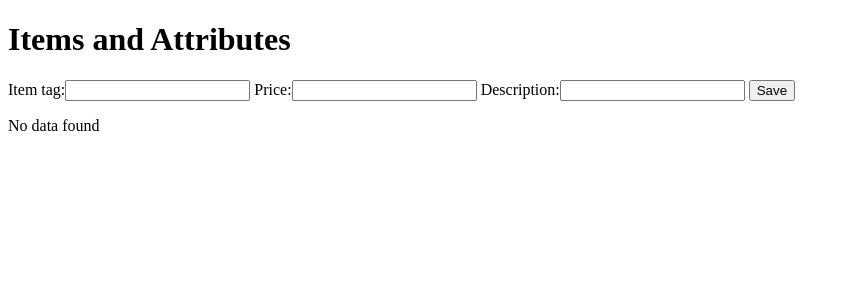
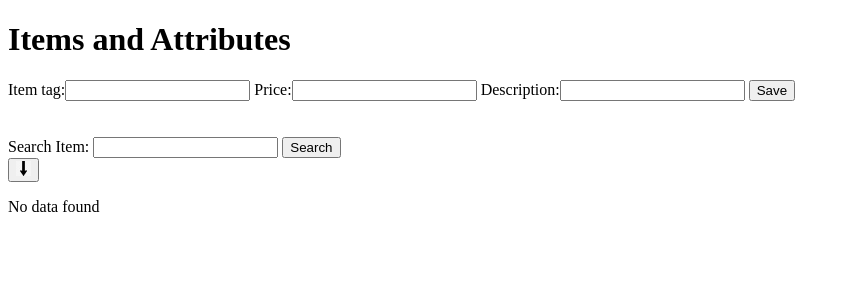
Before and after one commit to adityadworkplace/practice1, a FastAPI app: template templates/index.html in a window 1280 px wide. Shown: the top 300 px of the page, without its empty margins (0-850 px from the left). Run offline with FastAPI, Linux system fonts and the light colour scheme; the template is opened without the code that fills it, so the values that code supplies are empty.

Commit message:
search and sort applied

```diff
--- a/main.py
+++ b/main.py
@@ -110,3 +110,16 @@ async def update_item(item_id: int, db : db_dependency, tag = Form(...), price =
     result.description = description
     db.commit()
     db.refresh(result)
+
+@app.get('/searchitems/')
+async def searchitems( db : db_dependency, q: Optional[str] = None):
+    if q:
+        result = db.query(models.Item).filter((models.Item.tag.contains(q)) | (models.Item.description.contains(q))).all()
+    else:
+        result = db.query(models.Item).all()
+    return result
+
+@app.get('/get_sorteditems')
+async def get_sorteditems(db : db_dependency):
+    result = db.query(models.Item).order_by(models.Item.tag.asc()).all()
+    return result
--- a/templates/index.html
+++ b/templates/index.html
@@ -19,7 +19,14 @@
     <span id="itemformtag"></span>
     <span id="itemformprice"></span>
     <span id="itemformdescription"></span>
-
+    <br><br>
+    <div>
+        <form id="searchbar" method="get">
+            Search Item: <input type="text" name="search">
+            <button type="submit">Search</button>
+        </form>
+    </div>
+    <button onclick="sort()"><img src="./img/arrow.png" style="width: 15px;"></button>
     <div id="items"></div>
     <br>
     <div id="Attributeformdiv"></div>
--- a/templates/script/index.js
+++ b/templates/script/index.js
@@ -1,4 +1,4 @@
-window.addEventListener("load", getitem());
+window.onload = getitem();
 
 document.getElementById("closeModal").addEventListener("click", () => {
     document.getElementById("updateModal").style.display = "none";
@@ -54,7 +54,7 @@ async function getitem() {
         return;
     }
 
-    let table = "<table border='1' cellpadding='5' cellspacing='0'><tr><th>tag</th><th>price</th><th>description</th><th></th><th></th></tr>"
+    let table = "<table border='1' cellpadding='5' cellspacing='0'><tr><th>tag</th><th>price</th><th>description</th><th></th><th></th><th></th></tr>"
     data.forEach(item => {
         table += `<tr>
         <td>${item.tag}</td>
@@ -215,3 +215,65 @@ form1.addEventListener("submit", async (e) => {
     stoploader();
     getitem();
 })
+
+document.getElementById("searchbar").addEventListener("submit", async (e) => {
+    e.preventDefault();
+    const q = e.target.querySelector("input[name='search']").value.trim();
+    loader();
+    const response = await fetch(`http://127.0.0.1:8000/searchitems/?q=${encodeURIComponent(q)}`, {
+        method: "GET"
+    });
+    const data = await response.json();
+
+    const container = document.getElementById("items");
+    container.innerHTML = "";
+    if (data.length === 0) {
+        container.innerHTML = "<p>No data found</p>";
+        return;
+    }
+    let table = "<table border='1' cellpadding='5' cellspacing='0'><tr><th>tag</th><th>price</th><th>description</th><th></th><th></th><th></th></tr>"
+    data.forEach(item => {
+        table += `<tr>
+        <td>${item.tag}</td>
+        <td>${item.price}</td>
+        <td>${item.description || ""}</td>
+        <td><button type="button" onclick="getattr(${item.id}); selectid(${item.id}, this)">Select</button></td>
+        <td><button type="button" onclick="updateitem(${item.id})">Update</button></td>
+        <td><button type="button" onclick="deleteitem(${item.id})">Delete</button></td>
+        </tr>`;
+    });
+    table += "</table>"
+    container.innerHTML = table;
+    stoploader();
+})
+
+async function sort() {
+    loader();
+    const response = await fetch("http://127.0.0.1:8000/get_sorteditems", {
+        method: "GET"
+    });
+    const data = await response.json();
+    const container = document.getElementById("items");
+    container.innerHTML = "";
+
+    if (data.length === 0) {
+        container.innerHTML = "<p>No data found</p>";
+        stoploader();
+        return;
+    }
+
+    let table = "<table border='1' cellpadding='5' cellspacing='0'><tr><th>tag</th><th>price</th><th>description</th><th></th><th></th><th></th></tr>"
+    data.forEach(item => {
+        table += `<tr>
+        <td>${item.tag}</td>
+        <td>${item.price}</td>
+        <td>${item.description || ""}</td>
+        <td><button type="button" onclick="getattr(${item.id}); selectid(${item.id}, this)">Select</button></td>
+        <td><button type="button" onclick="updateitem(${item.id})">Update</button></td>
+        <td><button type="button" onclick="deleteitem(${item.id})">Delete</button></td>
+        </tr>`;
+    });
+    table += "</table>"
+    container.innerHTML = table;
+    stoploader();
+}
```
Also changed, not shown: templates/img/arrow.png (added).
